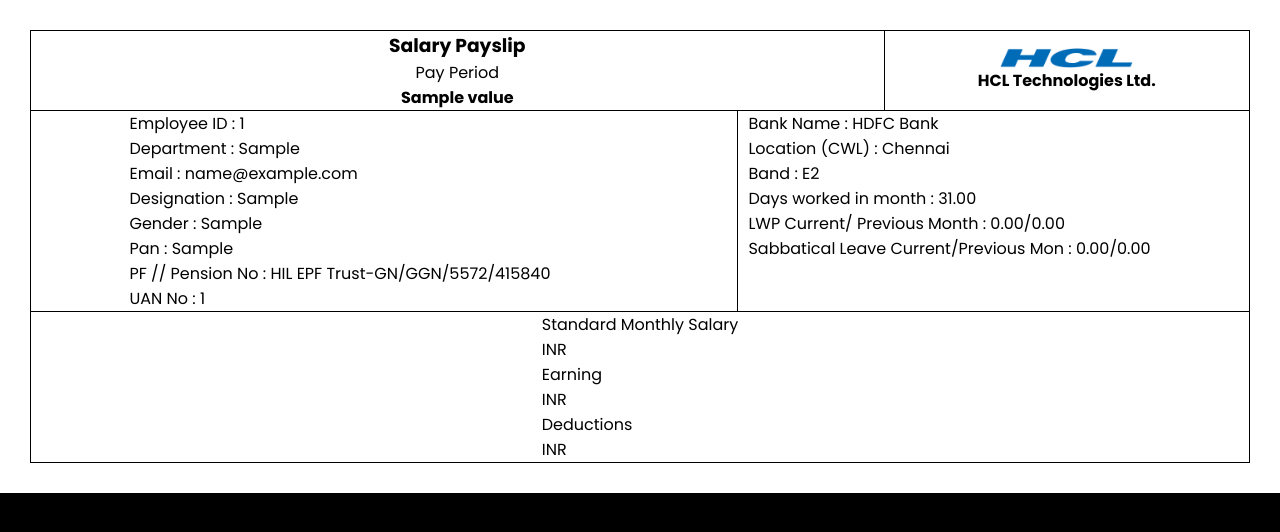
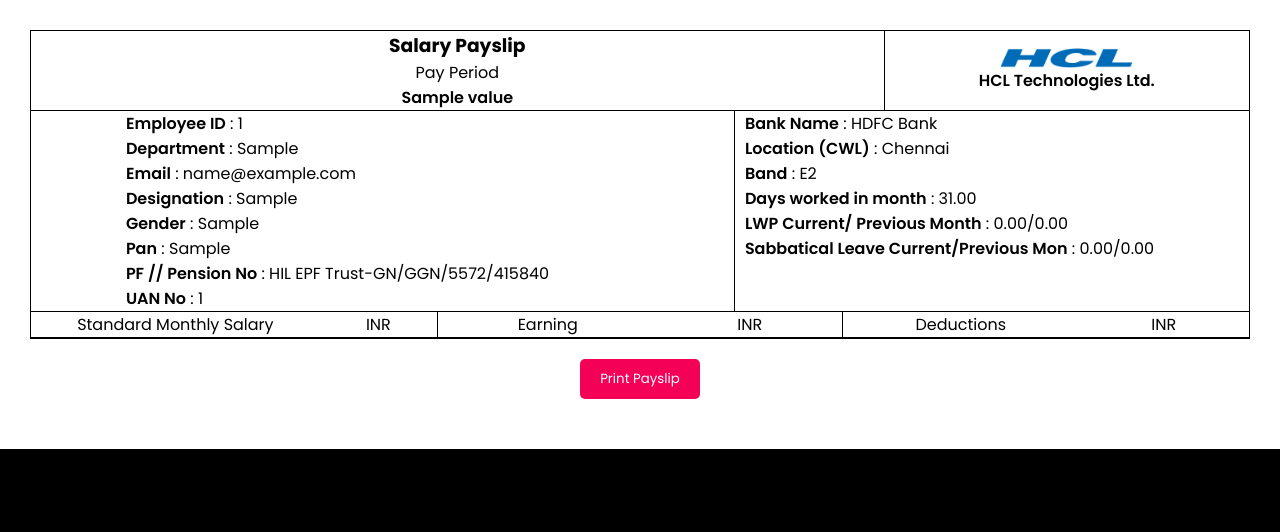
Before and after one commit to TartejBrothers/Solverines-Payroll, a Django app: page /payroll/ in a window 1280 px wide. Shown: the top 532 px of the page. Run offline with Django 5.2, Linux system fonts and the light colour scheme; tables that the repository leaves empty hold one stand-in row (values such as "Sample post").

Commit message:
Addded: Print Functionality

```diff
--- a/static/css/payroll.css
+++ b/static/css/payroll.css
@@ -56,3 +56,36 @@ body {
   flex-direction: column;
   align-items: flex-start;
 }
+p b {
+  font-weight: 600;
+}
+
+.topbodyheader {
+  display: flex;
+  text-align: center;
+  border-bottom: 1px solid #000000;
+  width: 100%;
+}
+.topbodyheaderleft,
+.topbodyheaderright,
+.topbodyheadercenter {
+  width: 33.33%;
+  display: flex;
+  justify-content: space-around;
+  flex-direction: row;
+  align-items: space-around;
+}
+.topbodyheadercenter {
+  border-left: 1px solid #000000;
+  border-right: 1px solid #000000;
+}
+.printbutton {
+  display: block;
+  background-color: #f50057;
+  color: #ffffff;
+  border: none;
+  margin: 20px auto;
+  padding: 10px 20px;
+  border-radius: 5px;
+  cursor: pointer;
+}
--- a/templates/payroll.html
+++ b/templates/payroll.html
@@ -18,7 +18,7 @@
     <title>Payroll</title>
   </head>
   <body>
-    <div class="main">
+    <div class="main" id="main">
       <div class="header">
         <div class="headercenter">
           <h3>Salary Payslip</h3>
@@ -37,26 +37,26 @@
           <ul>
             {% for value in results %}
             <li>
-              <p>Employee ID : {{ value.id }}</p>
-              <p>Department : {{ value.dept }}</p>
-              <p>Email : {{ value.email }}</p>
-              <p>Designation : {{ value.designation }}</p>
-              <p>Gender : {{ value.gender }}</p>
-              <p>Pan : {{ value.pan_no }}</p>
-              <p>PF // Pension No : HIL EPF Trust-GN/GGN/5572/415840</p>
-              <p>UAN No : {{ value.uan_no }}</p>
+              <p><b>Employee ID</b> : {{ value.id }}</p>
+              <p><b>Department</b> : {{ value.dept }}</p>
+              <p><b>Email</b> : {{ value.email }}</p>
+              <p><b>Designation</b> : {{ value.designation }}</p>
+              <p><b>Gender</b> : {{ value.gender }}</p>
+              <p><b>Pan</b> : {{ value.pan_no }}</p>
+              <p><b>PF // Pension No</b> : HIL EPF Trust-GN/GGN/5572/415840</p>
+              <p><b>UAN No</b> : {{ value.uan_no }}</p>
             </li>
             {% endfor %}
           </ul>
         </div>
         <div class="topbodycontentright">
           {% for value in results %}
-          <p>Bank Name : HDFC Bank</p>
-          <p>Location (CWL) : Chennai</p>
-          <p>Band : E2</p>
-          <p>Days worked in month : 31.00</p>
-          <p>LWP Current/ Previous Month : 0.00/0.00</p>
-          <p>Sabbatical Leave Current/Previous Mon : 0.00/0.00</p>
+          <p><b>Bank Name</b> : HDFC Bank</p>
+          <p><b>Location (CWL)</b> : Chennai</p>
+          <p><b>Band</b> : E2</p>
+          <p><b>Days worked in month</b> : 31.00</p>
+          <p><b>LWP Current/ Previous Month</b> : 0.00/0.00</p>
+          <p><b>Sabbatical Leave Current/Previous Mon</b> : 0.00/0.00</p>
 
           {% endfor %}
         </div>
@@ -66,15 +66,25 @@
           <p>Standard Monthly Salary</p>
           <p>INR</p>
         </div>
-        <div class="topbodycenter">
+        <div class="topbodyheadercenter">
           <p>Earning</p>
           <p>INR</p>
         </div>
-        <div class="topbodyright">
+        <div class="topbodyheaderright">
           <p>Deductions</p>
           <p>INR</p>
         </div>
       </div>
     </div>
+    <button class="printbutton">Print Payslip</button>
+    <script>
+      document.querySelector("button").addEventListener("click", () => {
+        document.querySelector("button").style.display = "none";
+        window.print();
+        setTimeout(() => {
+          document.querySelector("button").style.display = "block";
+        }, 5000);
+      });
+    </script>
   </body>
 </html>
```
